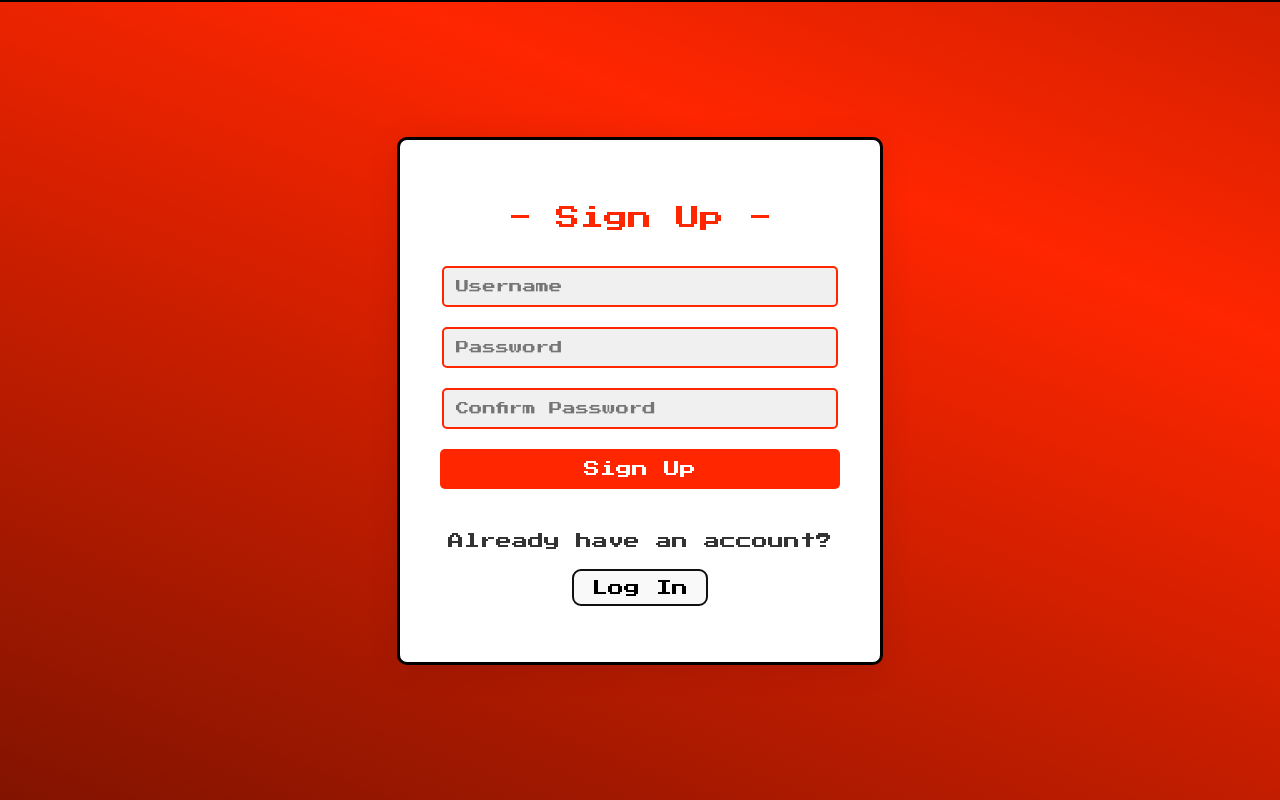
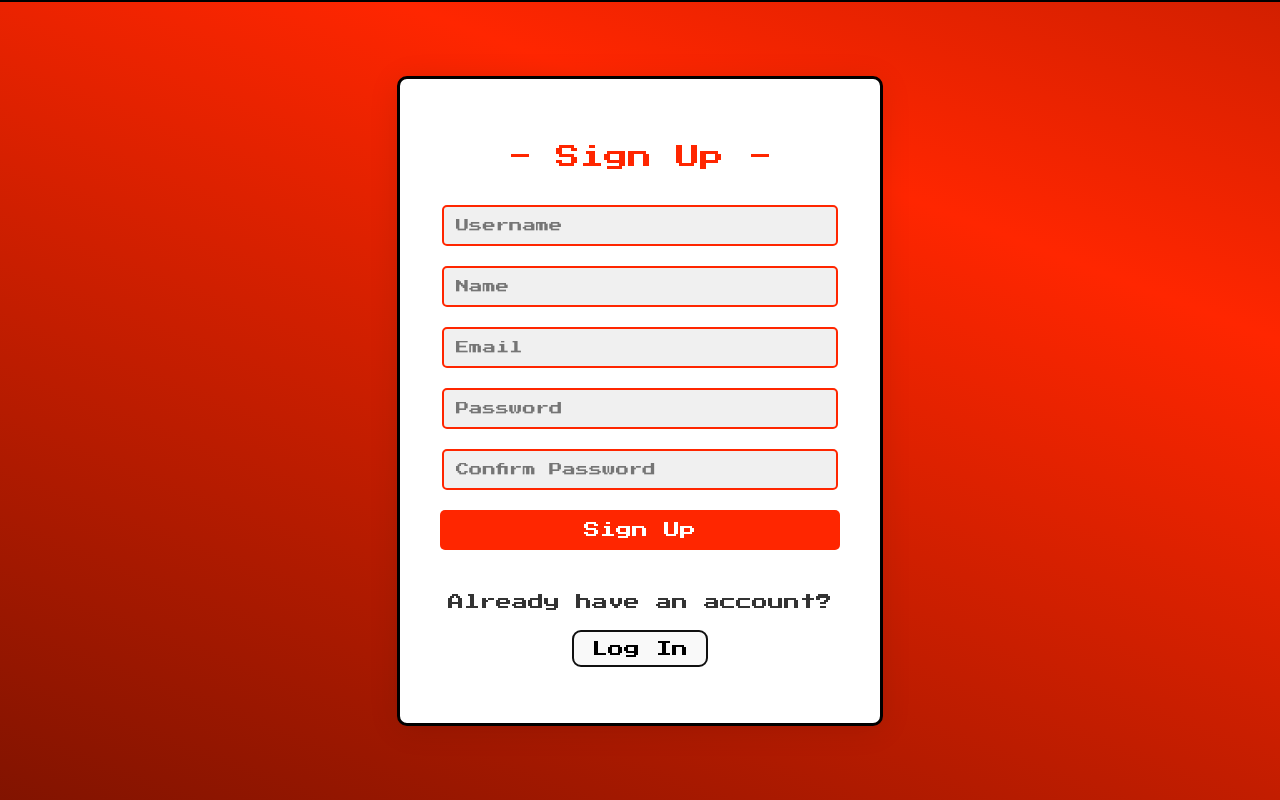
Before and after one commit to Dahernandezsilve/P1RedesClienteXMPP, a React (Vite) app in the folder Frontend/ClienteXMPP/: page / in a window 1280 px wide. Both pictures are taken after a click on the button "Sign Up". Built offline with nearby package versions, Linux system fonts and the light colour scheme.

Commit message:
📚 feat: Register account with name and email

```diff
--- a/Frontend/ClienteXMPP/src/components/Login/Login.jsx
+++ b/Frontend/ClienteXMPP/src/components/Login/Login.jsx
@@ -7,6 +7,8 @@ const Login = ({ setUser, setMessages, setContacts, setUsersList, setPresence })
   const [username, setUsername] = useState('');
   const [password, setPassword] = useState('');
   const [confirmPassword, setConfirmPassword] = useState('');
+  const [name, setName] = useState('');
+  const [email, setEmail] = useState('');
   const [error, setError] = useState('');
   const [isSignUp, setIsSignUp] = useState(false);
   const [isLoading, setIsLoading] = useState(false);
@@ -25,7 +27,7 @@ const Login = ({ setUser, setMessages, setContacts, setUsersList, setPresence })
         setUser(username);
         setError('');
       } else {
-        setError(response.error || 'Login failed.'); // Muestra el error si el login falla
+        setError(response.error || 'Login failed.');
       }
     } catch (err) {
       setError('Login failed: ' + err.message);
@@ -35,13 +37,18 @@ const Login = ({ setUser, setMessages, setContacts, setUsersList, setPresence })
   };
 
   const handleSignUp = async () => {
+    if (!username || !password || !confirmPassword || !name || !email) {
+      setError('All fields are required.');
+      return;
+    }
     if (password !== confirmPassword) {
       setError('Passwords do not match.');
       return;
     }
+
     setIsLoading(true);
     try {
-      await registerUser(username, password);
+      await registerUser(username, password, name, email); // Enviar nombre y email al servicio
       // Si el registro fue exitoso, realiza el login automáticamente
       await handleLogin();
     } catch (err) {
@@ -64,6 +71,26 @@ const Login = ({ setUser, setMessages, setContacts, setUsersList, setPresence })
             className="login-input"
             disabled={isLoading}
           />
+          {isSignUp && (
+            <>
+              <input
+                type="text"
+                placeholder="Name"
+                value={name}
+                onChange={(e) => setName(e.target.value)}
+                className="login-input"
+                disabled={isLoading}
+              />
+              <input
+                type="email"
+                placeholder="Email"
+                value={email}
+                onChange={(e) => setEmail(e.target.value)}
+                className="login-input"
+                disabled={isLoading}
+              />
+            </>
+          )}
           <input
             type="password"
             placeholder="Password"
--- a/Frontend/ClienteXMPP/src/services/xmppService.js
+++ b/Frontend/ClienteXMPP/src/services/xmppService.js
@@ -126,12 +126,12 @@ export const sendMessage = (to, body) => {
     }
 };
 
-export const registerUser = (username, password) => {
+export const registerUser = (username, password, name, email ) => {
     return new Promise((resolve, reject) => {
         const registerSocket = new WebSocket(`${WS_URL}/register`);
 
         registerSocket.onopen = () => {
-            const registerMessage = { username, password };
+            const registerMessage = { username, password, name, email };
             registerSocket.send(JSON.stringify(registerMessage));
         };
 
```
Also changed, not shown: 2 other files (tests, documents, lock files or other folders).
